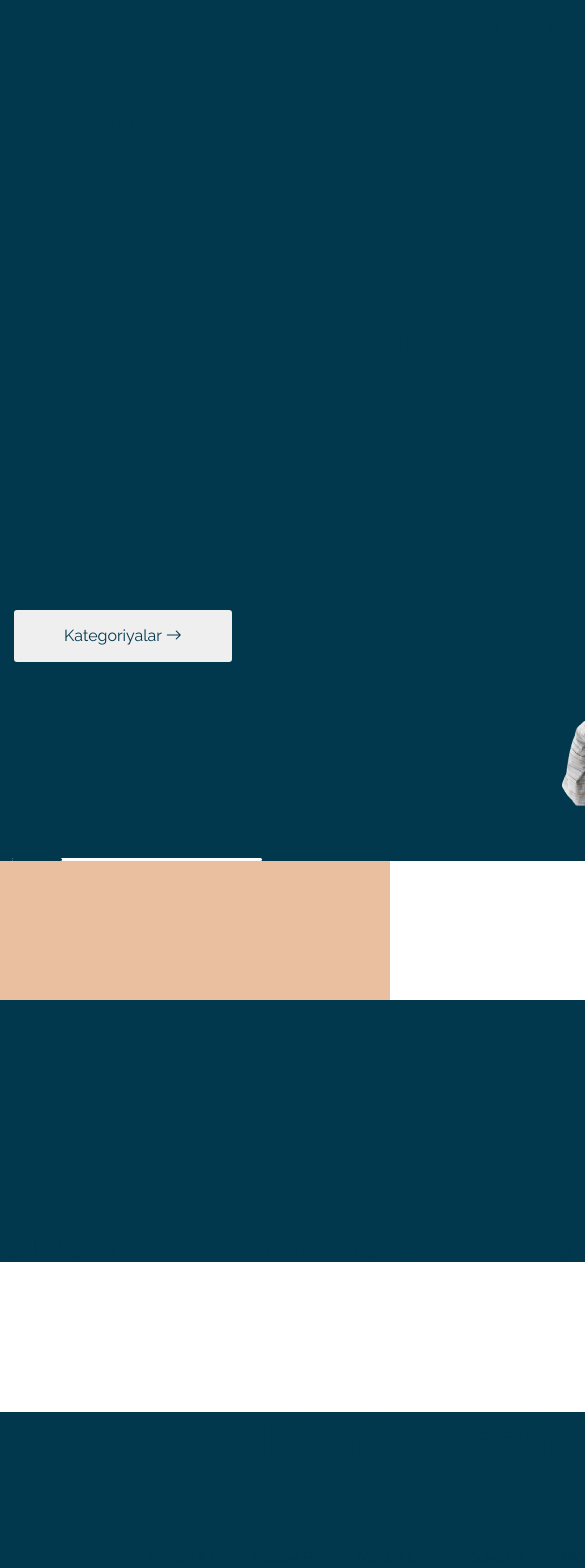
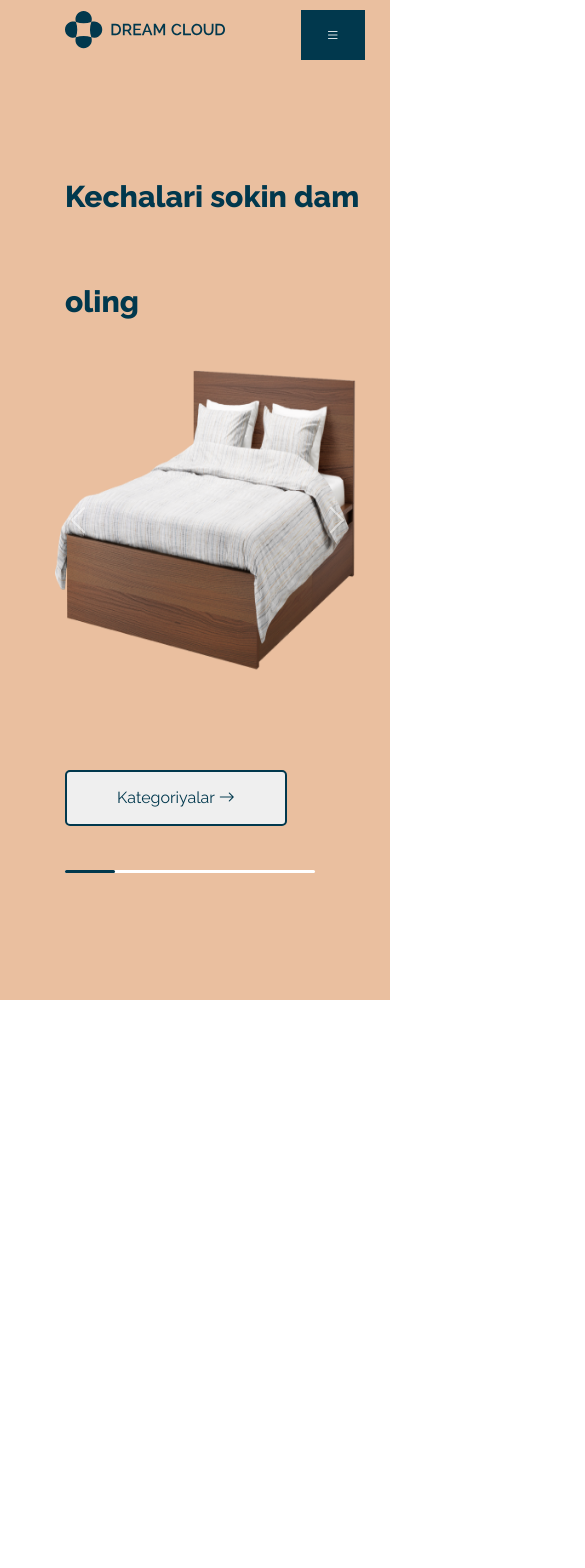
Before and after one commit to roziqov1011/matras, a React (Create React App) app: page / in a window 390 px wide. Shown: the top 1568 px of the page, 585 px wide, since content can reach past the window. After the commit the page ends 1000 px from the top, so only its background shows below. Built offline with nearby package versions, Linux system fonts and the light colour scheme.

Commit message:
add sulaymon

```diff
--- a/src/components/Menu/Menu.jsx
+++ b/src/components/Menu/Menu.jsx
@@ -45,10 +45,10 @@ export default function Menu() {
   );
 
   return (
-    <div>
+    <div className='burger'>
       {['right'].map((anchor) => (
         <React.Fragment key={anchor}>
-          <Button onClick={toggleDrawer(anchor, true)} className='burger'><i className="bi bi-list"></i></Button>
+          <Button onClick={toggleDrawer(anchor, true)} className='burger'><i className="bi bi-list bur"></i></Button>
           <Drawer
             anchor={anchor}
             open={state[anchor]}
--- a/src/components/Menu/Menu.scss
+++ b/src/components/Menu/Menu.scss
@@ -1,3 +1,7 @@
+.burger{
+    height: 50px;
+    display: none;
+}
 .List{
     background: #EABF9F;
     height: 100vh;
@@ -52,3 +56,22 @@
     background: #01384D !important;
     color: white !important;
 }
+.bur{
+
+    color: white;
+}
+//responsiv__1
+@media only screen and (max-width: 1000px){
+
+    .burger{
+        margin-top: 10px;
+        display: block;
+    }
+}
+@media only screen and (max-width: 770px){
+
+    .burger{
+        margin-top: 10px;
+        display: block;
+    }
+}
--- a/src/components/Slider/Slider.jsx
+++ b/src/components/Slider/Slider.jsx
@@ -8,13 +8,13 @@ function Slider() {
         <div id="carouselExampleControls" className="carousel slide" data-bs-ride="carousel">
         <div className="carousel-inner">
           <div className="carousel-item active">
-            <img src={matras} alt="" />
+            <img className="carusel-img" src={matras} alt="" />
           </div>
           <div className="carousel-item">
-            <img src={matras} alt="" />
+            <img  className="carusel-img" src={matras} alt="" />
           </div>
           <div className="carousel-item">
-            <img src={matras} alt="" />
+            <img className="carusel-img" src={matras} alt="" />
           </div>
         </div>
         <button className="carousel-control-prev" type="button" data-bs-target="#carouselExampleControls" data-bs-slide="prev">
--- a/src/components/Slider/slideer.css
+++ b/src/components/Slider/slideer.css
@@ -2,3 +2,42 @@
   width: 705px;
   height: 380px;
 }
+/* responsi--1 */
+@media only screen and (max-width: 7700px){
+  .carousel{
+    width: 605px;
+    height: 380px;
+  }
+  .carusel-img{
+    width: 600px;
+    height: 400px;
+  }
+}
+/* responsi--2 */
+@media only screen and (max-width: 618px){
+  .Sliderr{
+    margin-left: 20px;
+  }
+  .carousel{
+    width: 405px;
+    height: 380px;
+  }
+  .carusel-img{
+    width: 400px;
+    height: 400px;
+  }
+}
+/* responsi--3 */
+@media only screen and (max-width: 520px){
+  .Sliderr{
+    margin-left: 40px;
+  }
+  .carousel{
+    width: 305px;
+    height: 300px;
+  }
+  .carusel-img{
+    width: 300px;
+    height: 300px;
+  }
+}
--- a/src/pages/Home/Home.jsx
+++ b/src/pages/Home/Home.jsx
@@ -9,6 +9,7 @@ import Category_slid from '../../components/Category_slid/Category_slid'
 import Card from '../../components/Card/Card'
 import { maxsulot } from '../../lib/maxsulot'
 import Buyurtma from '../../components/buyurtma/Buyurtma'
+import Menu from '../../components/Menu/Menu'
 
 
 
@@ -18,7 +19,7 @@ function Home() {
   return (
     <div className="home">
       <div className="headerr">
-        <div className="container">
+        <div className="containerrr">
           <div className="header__item">
               <nav className='nav-list'>
                 <a href="#">Katalog</a>
@@ -29,8 +30,9 @@ function Home() {
               </nav>
                 <div className="logo-btn">
                   <img src={logo} alt="" />
+                  <Menu/>
                     <div className="btn-ra">
-                        <p> <i className="bi bi-telephone-fill"></i> +998 90 123 45 67</p>
+                        <span> <i className="bi bi-telephone-fill"></i> +998 90 123 45 67</span>
                         <Buyurtma/>
                     </div>
                 </div>
@@ -46,7 +48,7 @@ function Home() {
         </div>
       </div>
 
-        <div className="ST">
+        {/* <div className="ST">
           <div className="container">
             <div className="st">
                 {
@@ -75,7 +77,7 @@ function Home() {
                 </div>
           </div>
         </div>
-    <HomeIkki/>
+    <HomeIkki/> */}
 
     </div>
   )
--- a/src/pages/Home/Home.scss
+++ b/src/pages/Home/Home.scss
@@ -1,10 +1,11 @@
 .headerr{
     background: #EABF9F;
+    width: 100%;
     height: 1000px;
     margin: 0 auto;
 }
-.container{
-    width: 1300px;
+.containerrr{
+    width: 1260px;
     height: max-content;
     margin: 0 auto;
 }
@@ -25,11 +26,14 @@
 .logo-btn{
     width: 100%;
     display: flex;
+    Menu{
+        display: none;
+    }
     .btn-ra{
         display: flex;
         margin-left: 650px;
         margin-top: 20px;
-        p{
+        span{
             font-weight: 500;
             font-size: 18px;
             line-height: 21px;
@@ -104,22 +108,42 @@
     outline: 1px solid slategrey;
   }
 
+  .st{
+    display: flex;
+    justify-content: space-between;
+    align-items: center;
+}
+.cardss{
+    width: 1300px;
+    height: 1000px;
+    padding: 20px;
+    overflow: auto;
+}
+
+
+.cardss::-webkit-scrollbar {
+    width: 1em;
+  }
+
+  .cardss::-webkit-scrollbar-track {
+    box-shadow: inset 0 0 6px rgba(0, 0, 0, 0.3);
+  }
+
+  .cardss::-webkit-scrollbar-thumb {
+    background-color: darkgrey;
+    outline: 1px solid slategrey;
+  }
+
 // resposive
 
 
 
 
 
-  @media only screen and (max-width: 1000px){
+  @media only screen and (max-width: 1400px){
     .headerr{
         background: #EABF9F;
         height: 1000px;
-        margin: 0 auto;
-    }
-    .container{
-        width: 1000px;
-        background-color: #01384D;
-        height: max-content;
         margin: 0 auto;
     }
     .nav-list{
@@ -136,19 +160,19 @@
         }
     }
     .logo-btn{
-        width: 50px;
+
         display: flex;
         .btn-ra{
             display: flex;
-            margin-left: 650px;
+            margin-left: 800px;
             margin-top: 20px;
-            p{
+            span{
                 font-weight: 500;
                 font-size: 18px;
                 line-height: 21px;
                 color: #01384D;
                 padding: 10px;
-                margin-right: 50px;
+                margin-left: -300px;
 
             }
             button{
@@ -166,13 +190,13 @@
         .header_M-title{
             width: 700px;
             font-weight: 800;
-            font-size: 90px;
+            font-size: 70px;
             line-height: 105px;
             color: #01384D;
 
         }
         .slider_bots{
-            margin-left: 550px;
+            margin-left: 350px;
         }
         .M-button{
             position: absolute;
@@ -198,29 +222,360 @@
         }
     }
 
-    .st{
+}
+//responsiv__2
+@media only screen and (max-width: 1200px){
+    .containerrr{
+        width: 1000px;
+        height: max-content;
+        margin: 0 auto;
+    }
+    .header__item{
+        width: 1000px !important;
+    }
+    .headerr{
+        background: #EABF9F;
+        height: 1100px;
+        margin: 0 auto;
+    }
+    .nav-list{
+        display: flex;
+        align-items: center;
+        padding-top: 20px;
+        a{
+            color: #01384D;
+            text-decoration: none;
+            font-weight: 500;
+            font-size: 14px;
+            line-height: 16px;
+            margin-right: 50px;
+        }
+    }
+    .logo-btn{
+        width: 1000px;
+        display: flex;
+        .btn-ra{
+            display: flex;
+            margin-left: 630px;
+            margin-top: 20px;
+            span{
+                font-weight: 500;
+                font-size: 18px;
+                line-height: 21px;
+                color: #01384D;
+                padding: 10px;
+                margin-left: -300px;
+
+            }
+            button{
+                width: 180px;
+                height: 46px;
+                background: #FFFFFF;
+                border: 2px solid #01384D;
+                border-radius: 5px;
+            }
+        }
+    }
+    .header_M{
+        position: relative;
+        margin-top: 84px;
+        .header_M-title{
+            width: 700px;
+            font-weight: 800;
+            font-size: 70px;
+            line-height: 105px;
+            color: #01384D;
+
+        }
+        .slider_bots{
+            margin-left: 250px;
+        }
+        .M-button{
+            position: absolute;
+            border: 2px solid #01384D;
+            border-radius: 5px;
+            padding: 14px 50px;
+            margin-top: 50px;
+        }
+        .line{
+            width: 250px;
+            height: 3px;
+            background: #FFFFFF;
+            border-radius: 10px;
+            margin-top: 150px;
+            &::before{
+                content: "";
+                width: 50px;
+                height: 3px;
+                background: #01384D;
+                border-radius: 10px;
+                position: absolute;
+            }
+        }
+    }
+
+}
+
+
+
+//responsiv__3
+@media only screen and (max-width: 1000px){
+    .containerrr{
+        width: 800px;
+        height: max-content;
+        margin: 0 auto;
+    }
+    .header__item{
+        width: 800px !important;
+    }
+    .headerr{
+        background: #EABF9F;
+        height: 1000px;
+        margin: 0 auto;
+    }
+    .nav-list{
+        display: none;
+
+    }
+    .logo-btn{
+        width: 600px;
         display: flex;
         justify-content: space-between;
         align-items: center;
+        .btn-ra{
+            display: none;
+        }
     }
-    .cardss{
-        width: 1300px;
-        height: 1000px;
-        padding: 20px;
-        overflow: auto;
+    .header_M{
+        position: relative;
+        margin-top: 84px;
+        .header_M-title{
+            width: 700px;
+            font-weight: 800;
+            font-size: 70px;
+            line-height: 105px;
+            color: #01384D;
+
+        }
+        .slider_bots{
+            margin-left: 0px;
+        }
+        .M-button{
+            position: absolute;
+            border: 2px solid #01384D;
+            border-radius: 5px;
+            padding: 14px 50px;
+            margin-top: 50px;
+        }
+        .line{
+            width: 250px;
+            height: 3px;
+            background: #FFFFFF;
+            border-radius: 10px;
+            margin-top: 150px;
+            &::before{
+                content: "";
+                width: 50px;
+                height: 3px;
+                background: #01384D;
+                border-radius: 10px;
+                position: absolute;
+            }
+        }
     }
 
+}
+@media only screen and (max-width: 1000px){
+    .containerrr{
+        width: 700px;
+        height: max-content;
+        margin: 0 auto;
+    }
+    .header__item{
+        width: 700px !important;
+    }
+}
 
-    .cardss::-webkit-scrollbar {
-        width: 1em;
-      }
 
-      .cardss::-webkit-scrollbar-track {
-        box-shadow: inset 0 0 6px rgba(0, 0, 0, 0.3);
-      }
+//responsiv__4
+@media only screen and (max-width: 770px){
+    .containerrr{
+        width: 500px;
+        height: max-content;
+        margin: 0 auto;
+    }
+    .header__item{
+        width: 500px !important;
+    }
+    .headerr{
+        background: #EABF9F;
+        height: 1000px;
+        margin: 0 auto;
+    }
+    .nav-list{
+        display: none;
 
-      .cardss::-webkit-scrollbar-thumb {
-        background-color: darkgrey;
-        outline: 1px solid slategrey;
-      }
-  }
+    }
+    .logo-btn{
+        width: 500px;
+        display: flex;
+        justify-content: space-between;
+        align-items: center;
+        .btn-ra{
+            display: none;
+        }
+    }
+    .header_M{
+        position: relative;
+        margin-top: 84px;
+        .header_M-title{
+            width: 400px;
+            font-weight: 800;
+            font-size: 50px;
+            line-height: 105px;
+            color: #01384D;
+
+        }
+        .slider_bots{
+            margin-left: -50px;
+        }
+        .M-button{
+            position: absolute;
+            border: 2px solid #01384D;
+            border-radius: 5px;
+            padding: 14px 50px;
+            margin-top: 100px;
+        }
+        .line{
+            width: 250px;
+            height: 3px;
+            background: #FFFFFF;
+            border-radius: 10px;
+            margin-top: 200px;
+            &::before{
+                content: "";
+                width: 50px;
+                height: 3px;
+                background: #01384D;
+                border-radius: 10px;
+                position: absolute;
+            }
+        }
+    }
+
+}
+
+// @media only screen and (max-width: 510px){
+//     .containerrr{
+//         display: none;
+//     }
+// }
+
+//responsiv__5
+@media only screen and (max-width: 618px){
+    .containerrr{
+        width: 400px;
+        height: max-content;
+        margin: 0 auto;
+    }
+    .header__item{
+        width: 400px !important;
+    }
+    .headerr{
+        background: #EABF9F;
+        height: 1000px;
+        margin: 0 auto;
+    }
+    .nav-list{
+        display: none;
+
+    }
+    .logo-btn{
+        width: 400px;
+        display: flex;
+        justify-content: space-between;
+        align-items: center;
+        .btn-ra{
+            display: none;
+        }
+    }
+    .header_M{
+        position: relative;
+        margin-top: 84px;
+        .header_M-title{
+            width: 400px;
+            font-weight: 800;
+            font-size: 50px;
+            line-height: 105px;
+            color: #01384D;
+
+        }
+        .slider_bots{
+            margin-left: -50px;
+        }
+        .M-button{
+            position: absolute;
+            border: 2px solid #01384D;
+            border-radius: 5px;
+            padding: 14px 50px;
+            margin-top: 100px;
+        }
+        .line{
+            width: 250px;
+            height: 3px;
+            background: #FFFFFF;
+            border-radius: 10px;
+            margin-top: 200px;
+            &::before{
+                content: "";
+                width: 50px;
+                height: 3px;
+                background: #01384D;
+                border-radius: 10px;
+                position: absolute;
+            }
+        }
+    }
+
+}
+
+
+
+//responsiv__6
+@media only screen and (max-width: 520px){
+    .containerrr{
+        width: 400px;
+        height: max-content;
+        margin: 0 auto;
+    }
+    .header__item{
+        width: 350px !important;
+    }
+}
+//responsiv__7
+@media only screen and (max-width: 520px){
+
+    .header__item{
+        margin-left: 20px;
+    }
+    .header_M-title{
+        width: 350px !important;
+        font-size: 30px !important;
+    }
+    .logo-btn{
+        width: 300px;
+    }
+}
+//responsiv__8
+@media only screen and (max-width: 520px){
+    .header__item{
+        width: 300px !important;
+    }
+    .containerrr{
+        width: 300px;
+    }
+    .header_M-title{
+        width: 300px !important;
+        font-size: 30px !important;
+    }
+}
```
